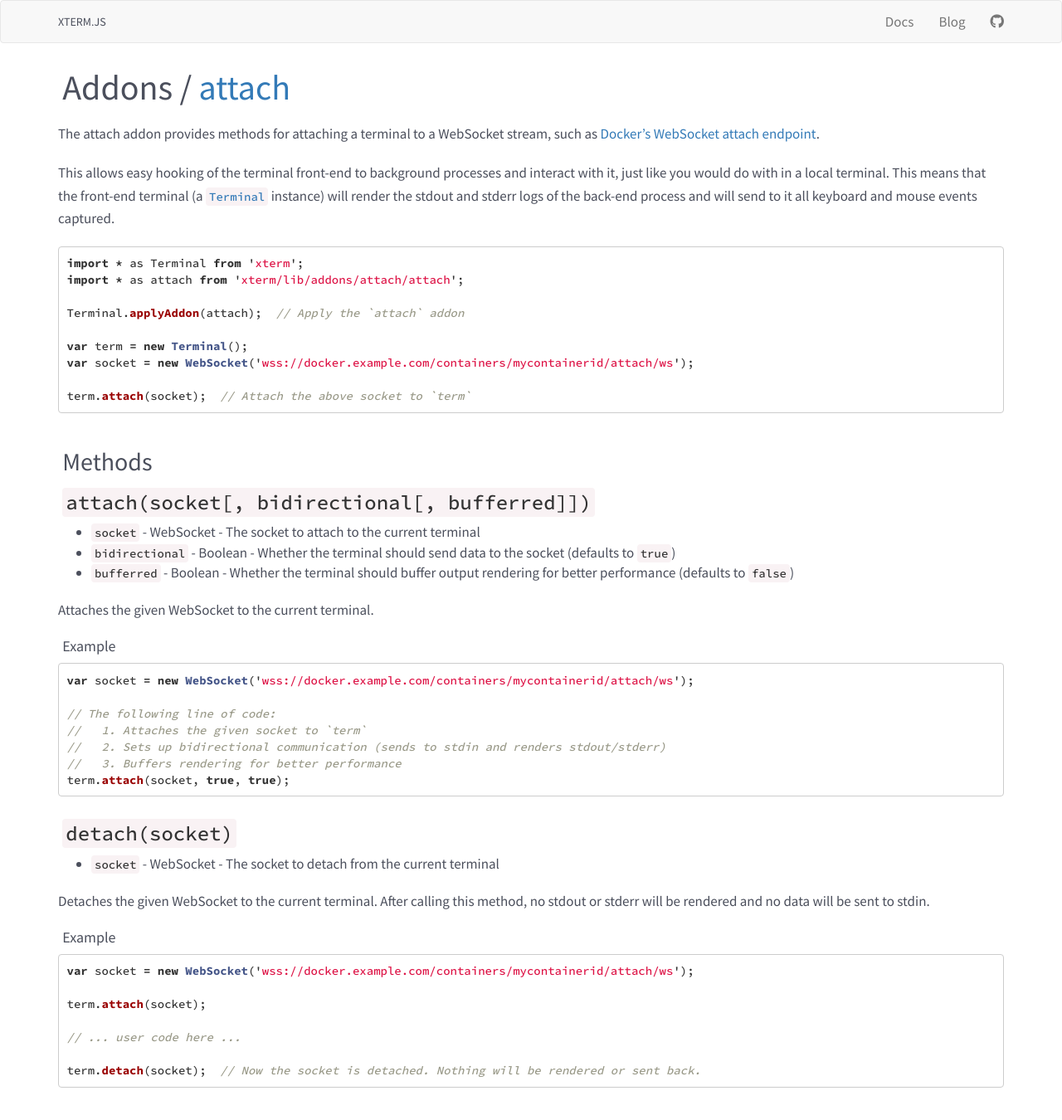
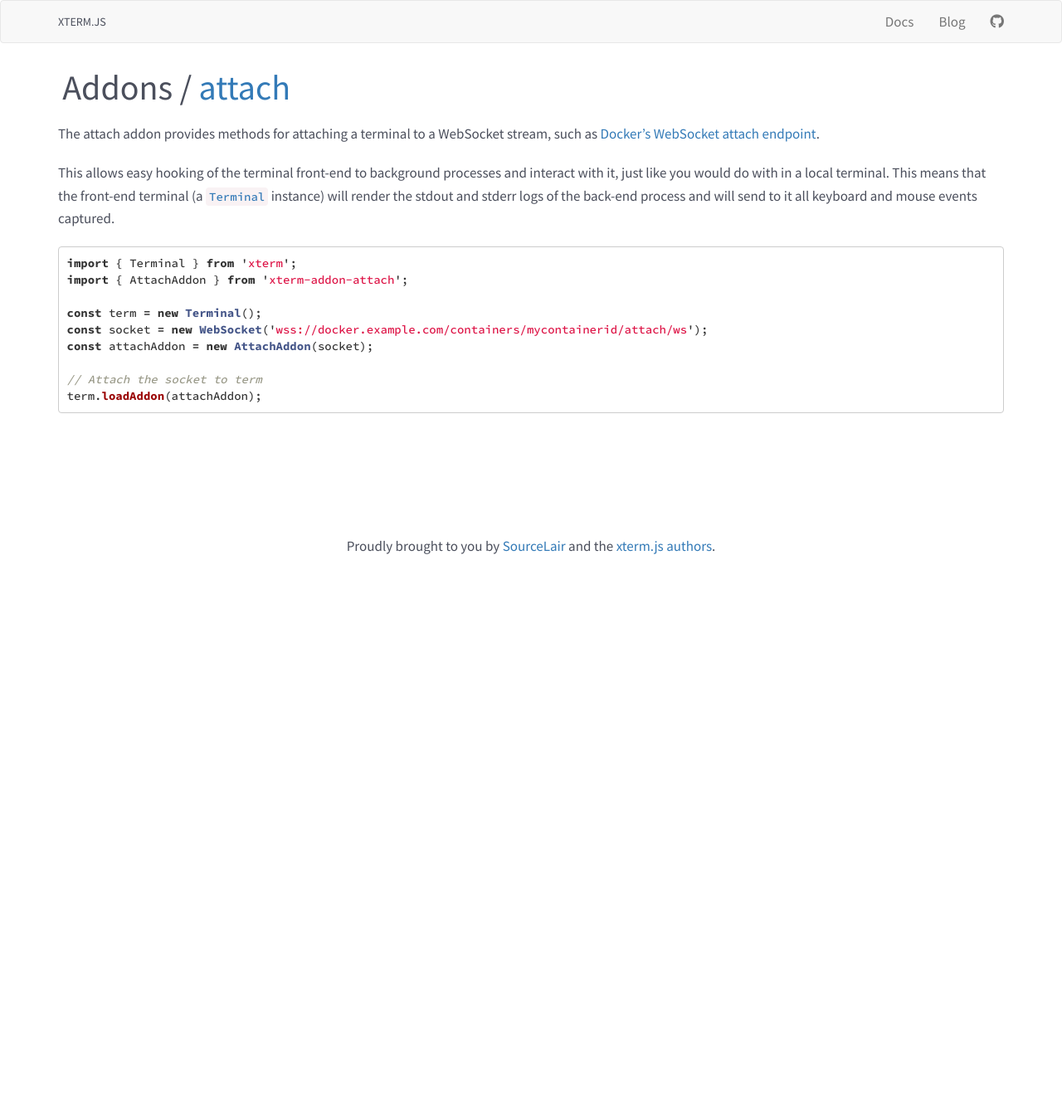
Before and after one commit to xtermjs/xtermjs.org, a Jekyll site: the page built from _docs/api/addons/attach.md, in a window 1280 px wide and 1400 px high. Shown: the top 1350 px of the window at 83% size. Built offline with Jekyll 4.4.1, drawn with Linux system fonts in a browser that asks for light colours; nearby versions of some CDN libraries.

Commit message:
Update attach and fit addon pages

````diff
--- a/_docs/api/addons/attach.md
+++ b/_docs/api/addons/attach.md
@@ -7,54 +7,14 @@
 
 This allows easy hooking of the terminal front-end to background processes and interact with it, just like you would do with in a local terminal. This means that the front-end terminal (a [`Terminal`](/docs/api/Terminal/) instance) will render the stdout and stderr logs of the back-end process and will send to it all keyboard and mouse events captured.
 
-```javascript
-import * as Terminal from 'xterm';
-import * as attach from 'xterm/lib/addons/attach/attach';
+```ts
+import { Terminal } from 'xterm';
+import { AttachAddon } from 'xterm-addon-attach';
 
-Terminal.applyAddon(attach);  // Apply the `attach` addon
+const term = new Terminal();
+const socket = new WebSocket('wss://docker.example.com/containers/mycontainerid/attach/ws');
+const attachAddon = new AttachAddon(socket);
 
-var term = new Terminal();
-var socket = new WebSocket('wss://docker.example.com/containers/mycontainerid/attach/ws');
-
-term.attach(socket);  // Attach the above socket to `term`
+// Attach the socket to term
+term.loadAddon(attachAddon);
 ```
-
-## Methods
-
-### `attach(socket[, bidirectional[, bufferred]])`
-
-- `socket` - WebSocket - The socket to attach to the current terminal
-- `bidirectional` - Boolean - Whether the terminal should send data to the socket (defaults to `true`)
-- `bufferred` - Boolean - Whether the terminal should buffer output rendering for better performance (defaults to `false`)
-
-Attaches the given WebSocket to the current terminal.
-
-#### Example
-
-```javascript
-var socket = new WebSocket('wss://docker.example.com/containers/mycontainerid/attach/ws');
-
-// The following line of code:
-//   1. Attaches the given socket to `term`
-//   2. Sets up bidirectional communication (sends to stdin and renders stdout/stderr)
-//   3. Buffers rendering for better performance
-term.attach(socket, true, true);
-```
-
-### `detach(socket)`
-
-- `socket` - WebSocket - The socket to detach from the current terminal
-
-Detaches the given WebSocket to the current terminal. After calling this method, no stdout or stderr will be rendered and no data will be sent to stdin.
-
-#### Example
-
-```javascript
-var socket = new WebSocket('wss://docker.example.com/containers/mycontainerid/attach/ws');
-
-term.attach(socket);
-
-// ... user code here ...
-
-term.detach(socket);  // Now the socket is detached. Nothing will be rendered or sent back.
-```
````
Also changed, not shown: _docs/api/addons/fit.md (+10 -20 lines).
